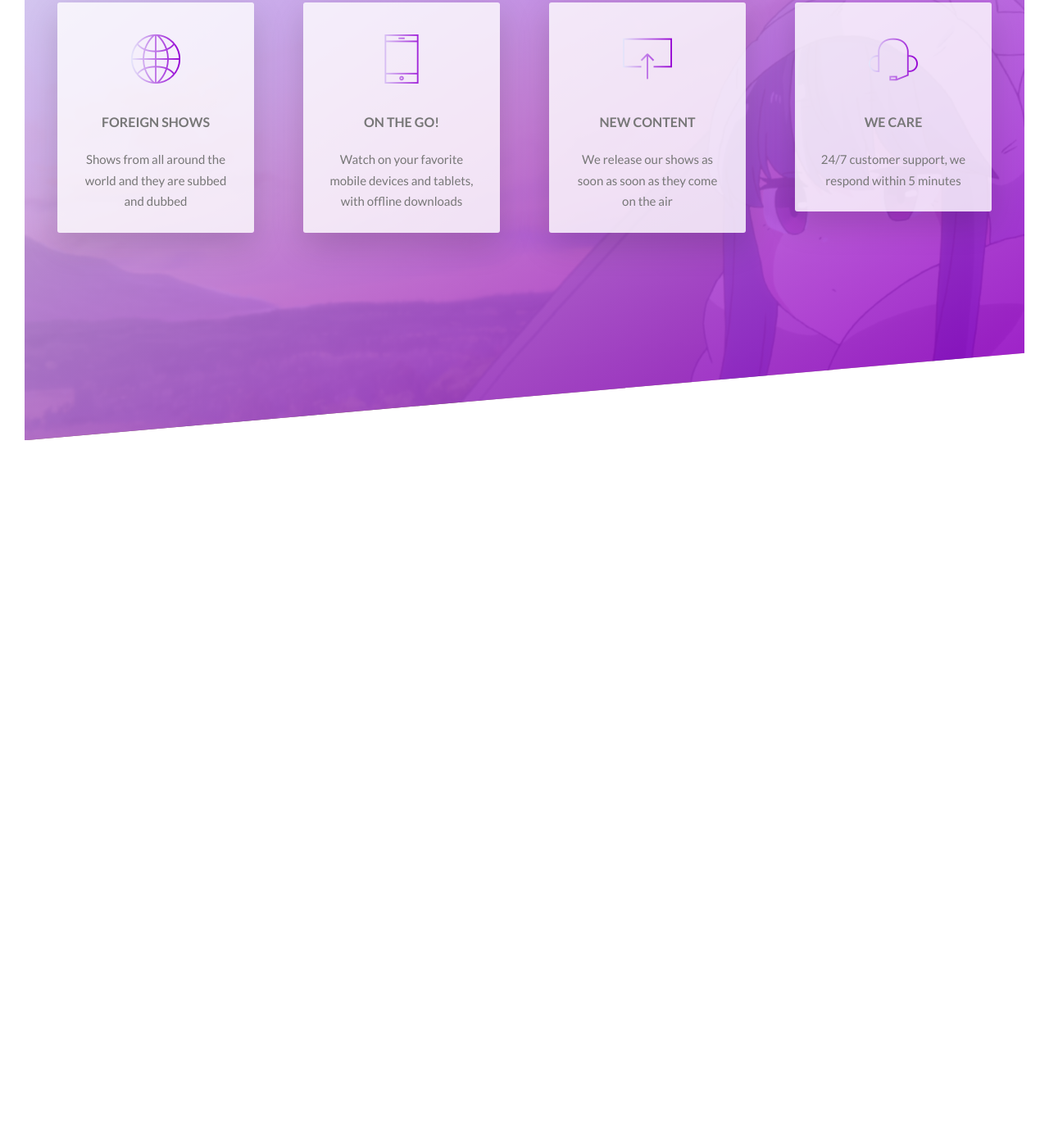
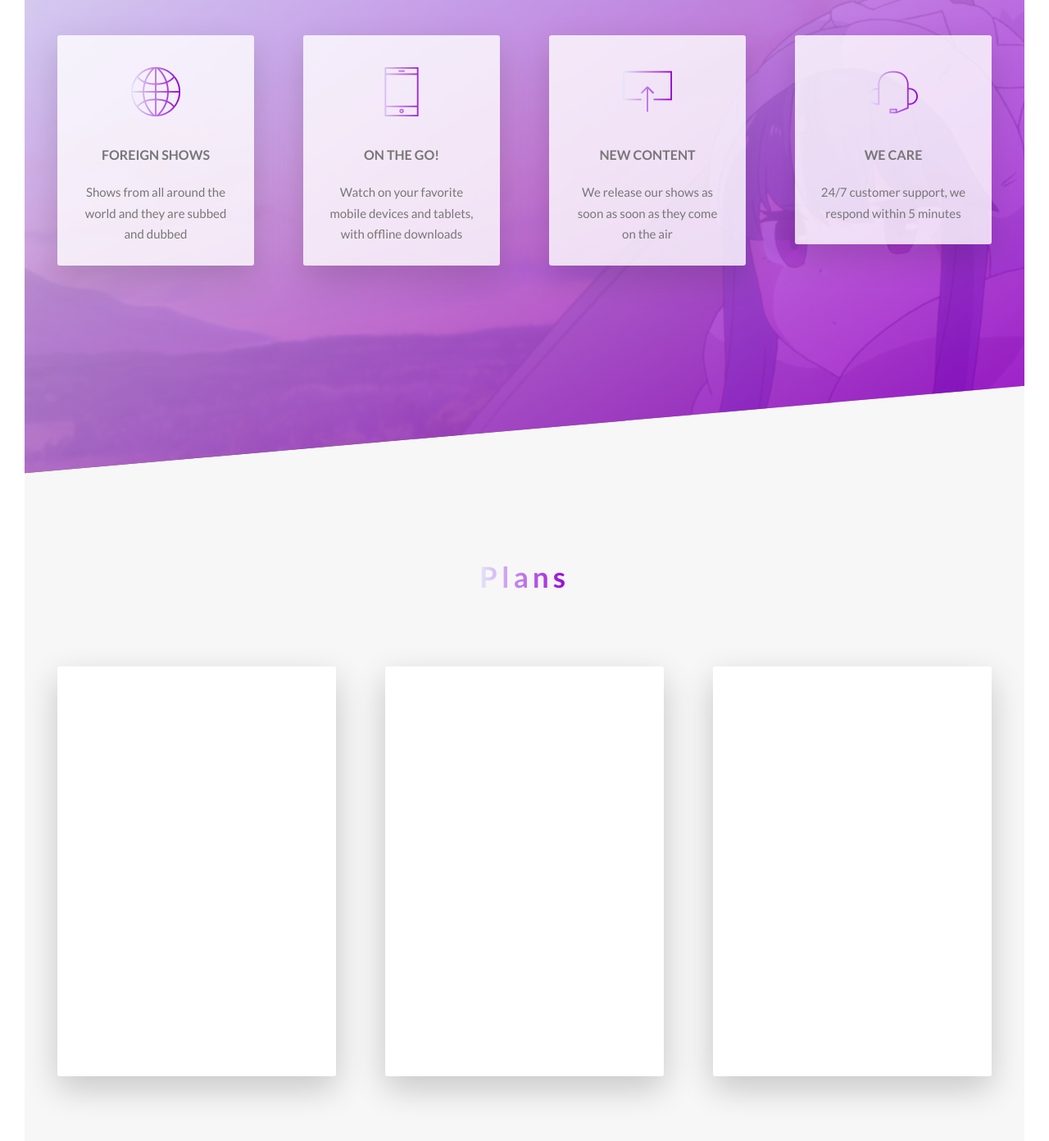
Before and after one commit to CodesperYu/toonflix, a website: page index.html in a window 1280 px wide. Shown: the part 1525-2917 px from the top of the page at 82% size. Before the commit the page ends 2062 px from the top, so only its background shows below. Drawn offline with Linux system fonts and the light colour scheme.

Commit message:
add card flip effect

```diff
--- a/index.html
+++ b/index.html
@@ -66,6 +66,7 @@
 
             </section>
 
+            <!-- features -->
             <section class="section-features">
                 <div class="row">
                     <div class="col-1-of-4">
@@ -107,6 +108,48 @@
                 </div>
             </section>
 
+            <!-- plans -->
+
+            <section class="section-plans">
+
+                <div class="u-center-text u-margin-bottom-large">
+                    <h2 class="heading-secondary">Plans</h2>
+                </div>
+
+                <div class="row">
+                    <div class="col-1-of-3">
+                        <div class="card">
+                            <div class="card__side card__side--front">
+                                front
+                            </div>
+                            <div class="card__side card__side--back card__side--back-1">
+                                back
+                            </div>
+                        </div>
+                    </div>
+                    <div class="col-1-of-3">
+                        <div class="card">
+                            <div class="card__side card__side--front">
+                                front
+                            </div>
+                            <div class="card__side card__side--back card__side--back-1">
+                                back
+                            </div>
+                        </div>
+                    </div>
+                    <div class="col-1-of-3">
+                        <div class="card">
+                            <div class="card__side card__side--front">
+                                front
+                            </div>
+                            <div class="card__side card__side--back card__side--back-1">
+                                back
+                            </div>
+                        </div>
+                    </div>
+                </div>
+            </section>
+
         </main>
 
     </body>
--- a/sass/abstracts/_variables.scss
+++ b/sass/abstracts/_variables.scss
@@ -3,8 +3,20 @@ $color-primary: #EE82EE;
 $color-primary-light: #E6E6FA;
 $color-primary-dark: #9400D3;
 
+// Light green: #7ed56f Medium green: #55c57a Dark green: #28b485
+
+
 $color-grey-dark: #777;
 $color-grey-light-1: #f7f7f7;
+
+$color-yellow-dark: rgb(255, 208, 0);
+$color-yellow-light-1: rgb(250, 252, 165);
+
+$color-green-dark: #28b485;
+$color-green-light-1: #7ed56f;
+
+$color-red-dark: rgb(145, 7, 7);
+$color-red-light-1: rgb(241, 79, 79);
 
 $color-white: #fff;
 $color-black: #000;
--- /dev/null
+++ b/sass/components/_card.scss
@@ -0,0 +1,40 @@
+.card {
+	perspective: 150rem;
+	-moz-perspective: 150rem;
+	height: 50rem;
+	position: relative;
+
+	&__side {
+		color: $color-white;
+		height: 50rem;
+		transition: all .8s ease;
+		font-size: 2rem;
+		position: absolute;
+		width: 100%;
+		top:0;
+		left:0;
+		backface-visibility: hidden;
+		border-radius: 3px;
+		box-shadow: 0 1.5rem 4rem rgba($color-black, 0.2);
+
+		&--front{
+			background-color: $color-white;
+		}
+
+		&--back {
+			transform: rotateY(180deg);
+			&-1 {
+				background-image: linear-gradient(to right bottom, $color-green-light-1, $color-green-dark);
+			}
+		}
+	}
+
+
+	&:hover &__side--front{
+		transform:rotateY(-180deg);
+	}
+
+	&:hover &__side--back{
+		transform: rotateY(0deg);
+	}
+}
--- a/sass/layout/_grid.scss
+++ b/sass/layout/_grid.scss
@@ -22,8 +22,9 @@
 	}
 
 	.col-1-of-3 {
-		width: calc((100% - 2 * #{gutter-horizontal}) / 3);
+		width: calc((100% - 2 * #{$gutter-horizontal}) / 3);
 	}
+
 	.col-2-of-3 {
 		width: calc(2 * ((100% - 2 * #{$gutter-horizontal}) / 3) + #{$gutter-horizontal});
 	}
--- a/sass/main.scss
+++ b/sass/main.scss
@@ -15,6 +15,7 @@
 @import "components/feature-box";
 @import "components/buttons";
 @import "components/composition";
+@import "components/card";
 
 /*
 COLORS:
--- a/sass/pages/_home.scss
+++ b/sass/pages/_home.scss
@@ -11,7 +11,7 @@
 		rgba($color-primary-dark, 0.8)),
 		url(../img/yurucamp.png);
 	background-size: cover;
-	margin-top: -20rem;
+	margin-top: -16rem;
 
 	transform:skewY(-5deg);
 
@@ -20,3 +20,9 @@
 		transform:skewY(5deg);
 	}
 }
+
+.section-plans{
+	background-color: $color-grey-light-1;
+	padding: 25rem 0 50rem 0;
+	margin-top: -10rem;
+}
```
Also changed, not shown: css/style.css, img/Jyushimatsu.png (added), img/ichimatsu.jpeg (added), img/karamatsu-flower.jpg (added), img/karamatsu.jpg (added), img/osomatsu.jpg (added), img/todomatsu.jpg (added).
